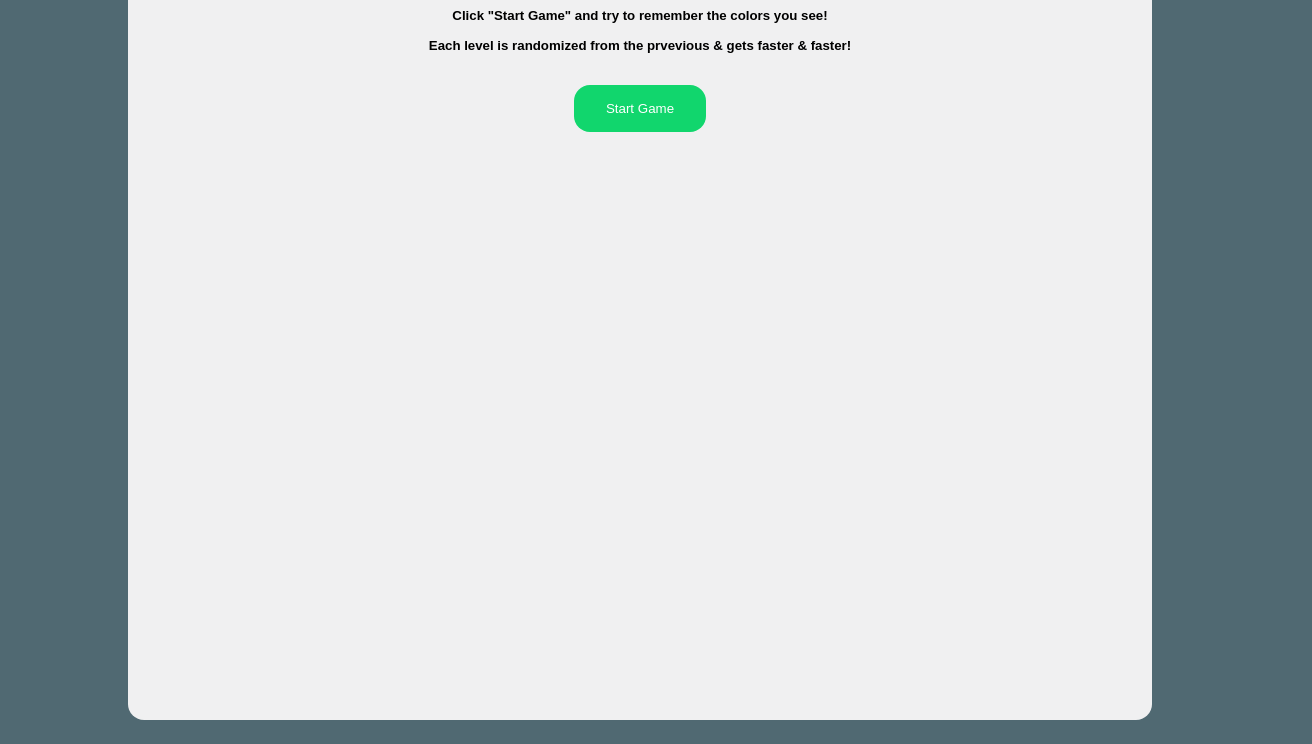
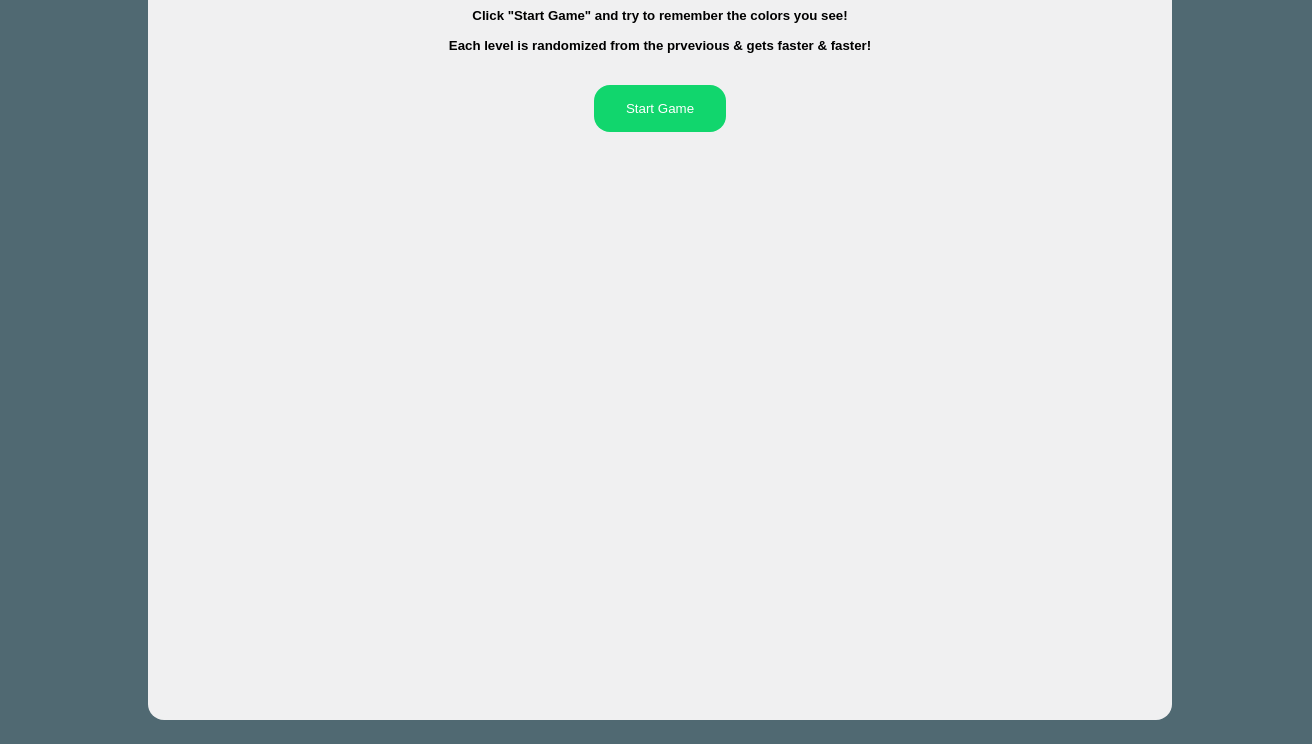
Before and after one commit to AngelFRCode/test.web.develope, a plain HTML site: page index.html in a window 1280 px wide. Shown: the part 113-857 px from the top of the page, 1312 px wide, since content can reach past the window. Drawn offline with Linux system fonts and the light colour scheme.

Commit message:
Test sizes

```diff
--- a/index.html
+++ b/index.html
@@ -11,6 +11,8 @@
         }
 
         .container {
+          min-width: 100%;
+          min-height: 100%;
             display: flex;
             flex-direction: row;
             justify-content: center;
```
